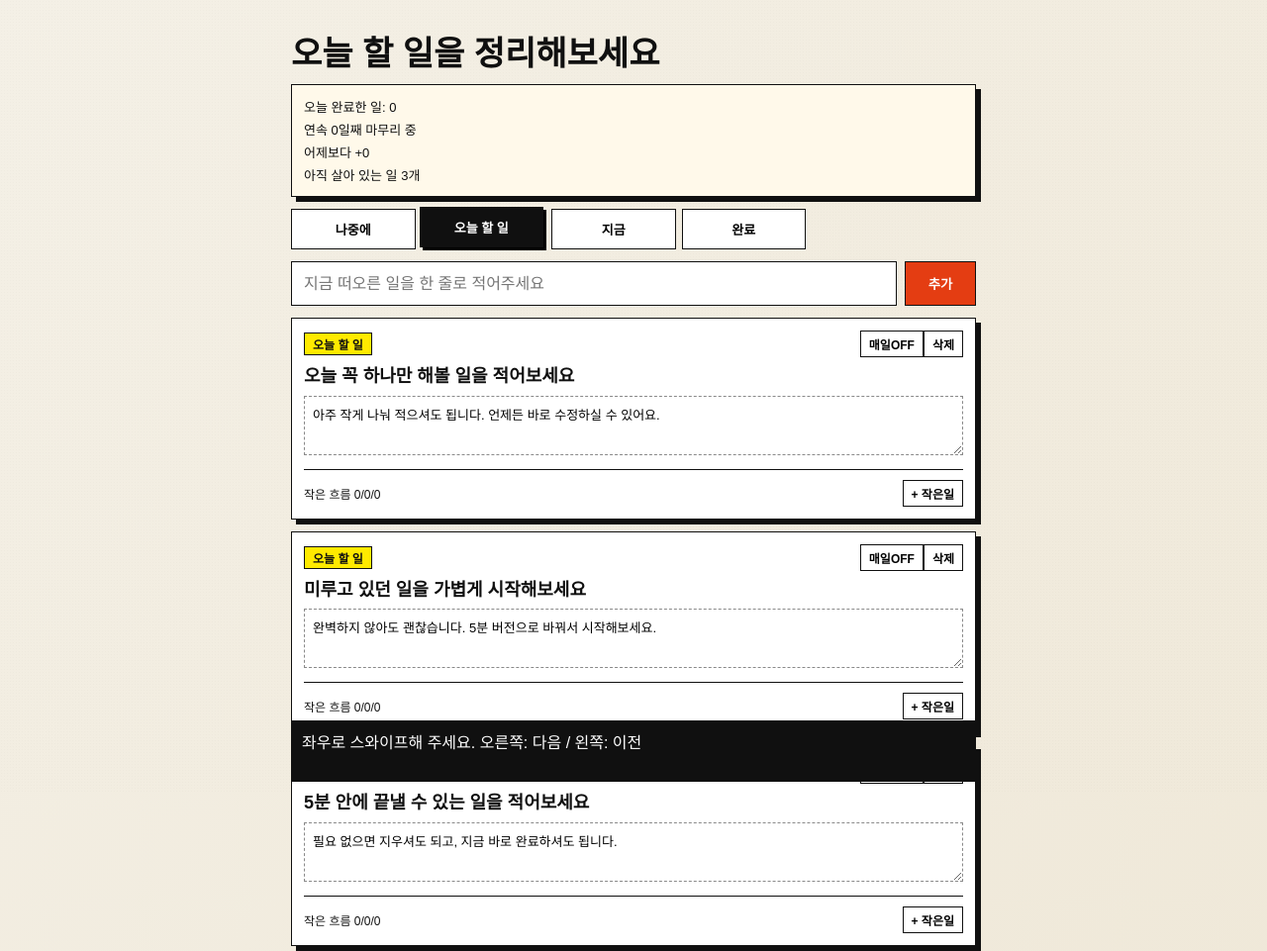
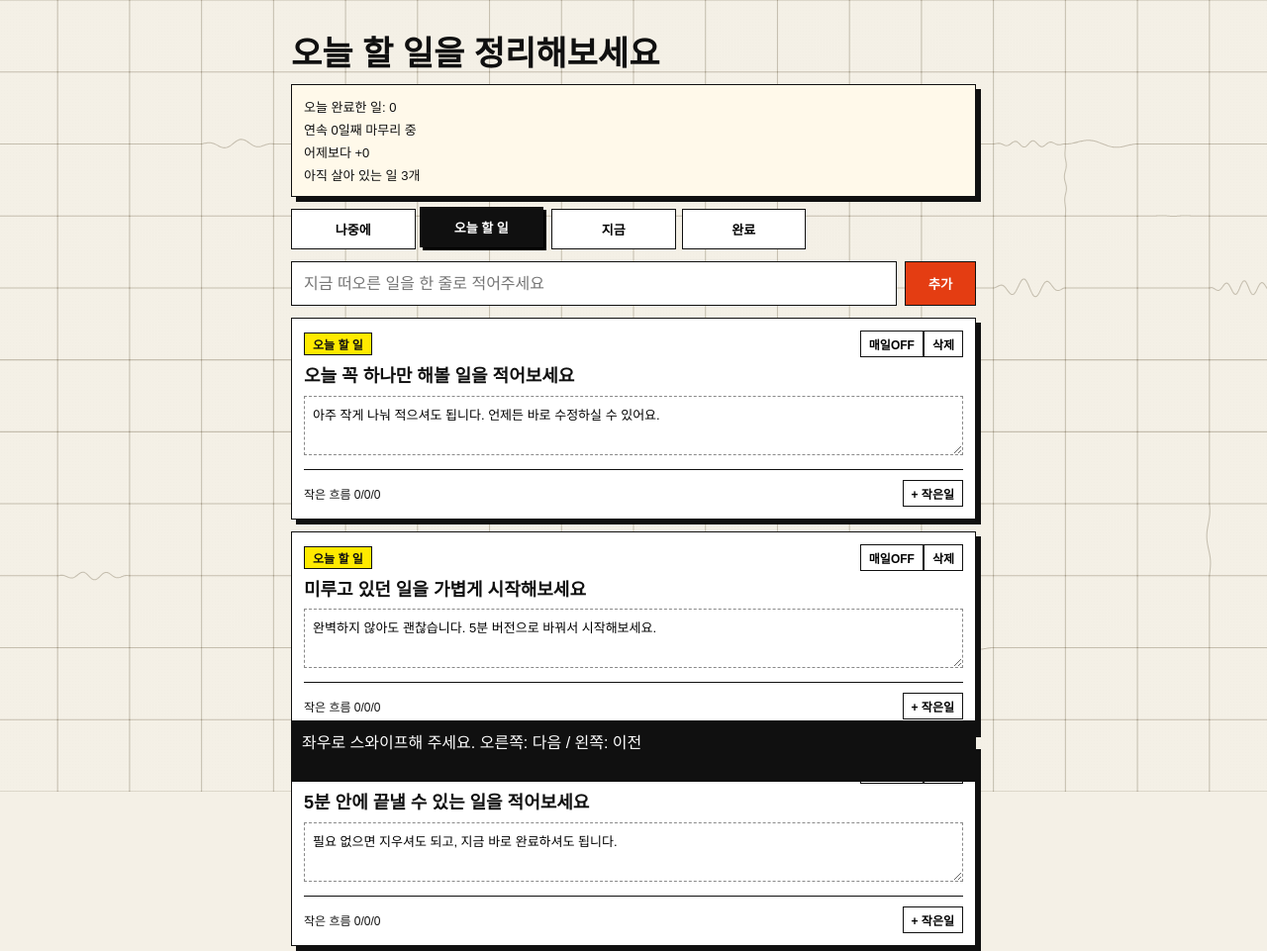
Before and after one commit to parkhyokeun00/kanban, a plain HTML site: page index.html in a window 1280 px wide. Shown: the whole page at 99% size. Drawn offline with Linux system fonts and the light colour scheme.

Commit message:
feat: add animated canvas background shader
- add #bg-shader canvas to layout

- tune layering for shader/noise/app containers

- implement procedural line animation with resize support

```diff
--- a/index.html
+++ b/index.html
@@ -8,6 +8,7 @@
   <link rel="stylesheet" href="style.css">
 </head>
 <body>
+  <canvas id="bg-shader" class="bg-shader" aria-hidden="true"></canvas>
   <div class="noise"></div>
   <div class="app">
     <header class="top">
--- a/script.js
+++ b/script.js
@@ -506,3 +506,148 @@
   render();
   save();
 })();
+
+(() => {
+  const canvas = document.getElementById('bg-shader');
+  if (!canvas) return;
+
+  const prefersReducedMotion = window.matchMedia('(prefers-reduced-motion: reduce)').matches;
+  const ctx = canvas.getContext('2d');
+  if (!ctx) return;
+
+  const div = 11;
+  const thickness = 1.05;
+  const bgColor = '#f4f0e6';
+  const lineColor = 'rgba(92, 76, 47, 0.52)';
+  let cols = 0;
+  let rows = 0;
+  let cellSize = 0;
+  let offsetX = 0;
+  let offsetY = 0;
+  let width = 0;
+  let height = 0;
+  let frame = 0;
+  let rafId = 0;
+  let lines = [];
+
+  function rand(min, max) {
+    return min + Math.random() * (max - min);
+  }
+
+  function buildLine(x, y, angle, on) {
+    return {
+      x,
+      y,
+      angle,
+      on,
+      ampl: 0,
+      freq: Math.floor(rand(1, 5)),
+      maxAmpl: cellSize * rand(0.08, 0.15),
+      speed: rand(0.2, 0.5),
+      t0: Math.floor(rand(-1000, -50)),
+      t1: 20,
+      t2: 100
+    };
+  }
+
+  function rebuild() {
+    const dpr = Math.min(window.devicePixelRatio || 1, 2);
+    width = window.innerWidth;
+    height = window.innerHeight;
+    canvas.width = Math.floor(width * dpr);
+    canvas.height = Math.floor(height * dpr);
+    canvas.style.width = `${width}px`;
+    canvas.style.height = `${height}px`;
+    ctx.setTransform(dpr, 0, 0, dpr, 0, 0);
+
+    cellSize = Math.max(34, Math.min(width, height) / div);
+    cols = Math.ceil(width / cellSize) + 2;
+    rows = Math.ceil(height / cellSize) + 2;
+    offsetX = (width - (cols * cellSize)) / 2;
+    offsetY = (height - (rows * cellSize)) / 2;
+    lines = [];
+
+    for (let j = 0; j < rows; j += 1) {
+      for (let i = 0; i < cols; i += 1) {
+        const x = i * cellSize + offsetX;
+        const y = j * cellSize + offsetY;
+        lines.push(buildLine(x, y, 0, Math.random()));
+        lines.push(buildLine(x, y, Math.PI / 2, Math.random()));
+      }
+    }
+  }
+
+  function updateLine(line) {
+    if (line.on < 0.75) return;
+
+    if (0 <= line.t0 && line.t0 <= line.t1) {
+      const p = (line.t0 - 0) / (line.t1 - 0);
+      line.ampl = line.maxAmpl * p;
+    } else if (line.t1 <= line.t0 && line.t0 <= line.t2) {
+      const p = (line.t0 - line.t1) / (line.t2 - line.t1);
+      line.ampl = line.maxAmpl * (1 - p);
+    } else if (line.t2 <= line.t0) {
+      line.t0 = Math.floor(rand(-1500, -300));
+      line.ampl = 0;
+    }
+  }
+
+  function drawLine(line) {
+    ctx.save();
+    ctx.translate(line.x + cellSize / 2, line.y + cellSize / 2);
+    ctx.rotate(line.angle);
+    ctx.translate(0, -cellSize / 2);
+    ctx.beginPath();
+
+    const steps = Math.max(24, Math.floor(cellSize));
+    for (let s = 0; s <= steps; s += 1) {
+      const t = s / steps;
+      const xx = (-cellSize / 2) + (cellSize * t);
+      const localAmp = line.ampl * Math.sin(Math.PI * t);
+      const yy = localAmp * Math.sin((line.freq * Math.PI * 2 * t) + (frame * line.speed * 0.04));
+      if (s === 0) ctx.moveTo(xx, yy);
+      else ctx.lineTo(xx, yy);
+    }
+
+    ctx.stroke();
+    ctx.restore();
+    line.t0 += 1;
+  }
+
+  function drawFrame() {
+    ctx.clearRect(0, 0, width, height);
+    ctx.fillStyle = bgColor;
+    ctx.fillRect(0, 0, width, height);
+
+    ctx.strokeStyle = lineColor;
+    ctx.lineWidth = thickness;
+    ctx.lineCap = 'round';
+    ctx.lineJoin = 'round';
+
+    for (const line of lines) {
+      updateLine(line);
+      drawLine(line);
+    }
+
+    frame += 1;
+  }
+
+  function animate() {
+    drawFrame();
+    if (!prefersReducedMotion) {
+      rafId = window.requestAnimationFrame(animate);
+    }
+  }
+
+  function handleResize() {
+    rebuild();
+    if (prefersReducedMotion) drawFrame();
+  }
+
+  rebuild();
+  animate();
+  window.addEventListener('resize', handleResize);
+  window.addEventListener('pagehide', () => {
+    if (rafId) window.cancelAnimationFrame(rafId);
+  });
+})();
--- a/style.css
+++ b/style.css
@@ -20,11 +20,20 @@
 }
 
 body {
-  background:
-    linear-gradient(135deg, #f4f0e6 0%, #efe8d8 100%);
+  background: var(--bg);
   color: var(--ink);
   font-family: 'Kimjungchul Gothic', 'KimjungchulGothic', 'Apple SD Gothic Neo', 'Noto Sans KR', sans-serif;
   min-height: 100vh;
+}
+
+.bg-shader {
+  position: fixed;
+  inset: 0;
+  width: 100%;
+  height: 100%;
+  z-index: 0;
+  pointer-events: none;
+  opacity: 0.58;
 }
 
 .noise {
@@ -33,12 +42,13 @@ body {
   pointer-events: none;
   background-image: radial-gradient(rgba(0, 0, 0, 0.08) 0.6px, transparent 0.6px);
   background-size: 3px 3px;
-  opacity: 0.2;
+  opacity: 0.1;
+  z-index: 1;
 }
 
 .app {
   position: relative;
-  z-index: 1;
+  z-index: 2;
   max-width: 720px;
   margin: 0 auto;
   min-height: 100vh;
```
